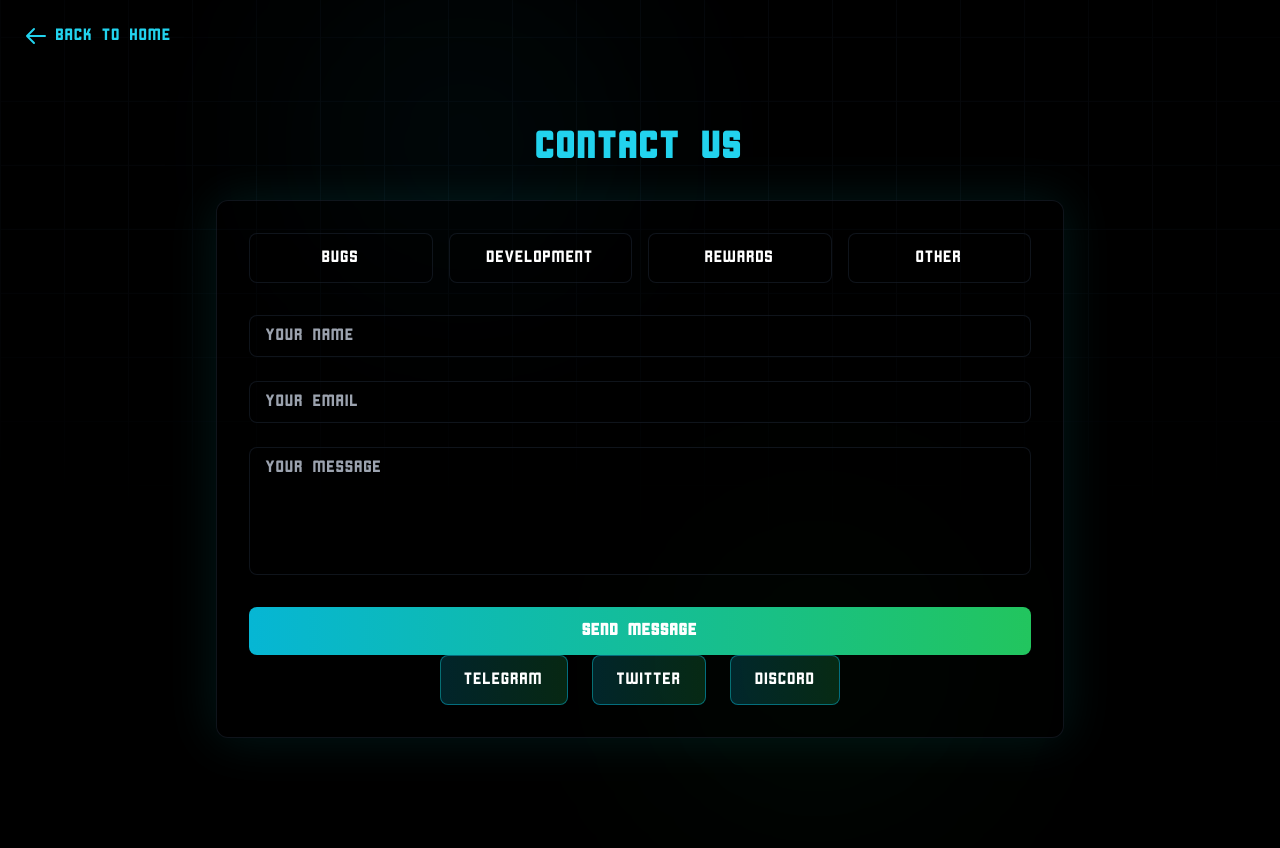
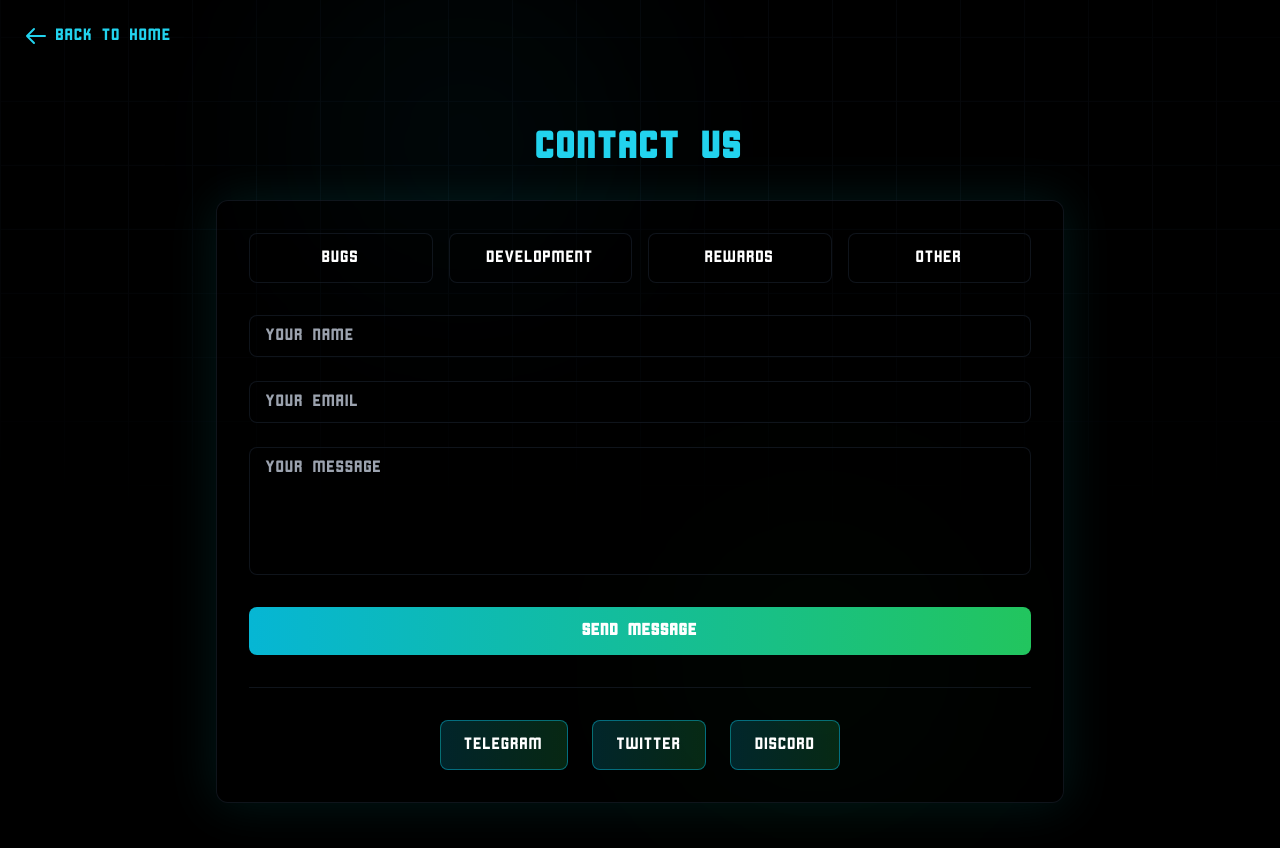
Before and after one commit to OrcaMonsta/orcamonsta1, a Next.js app: page /contact in a window 1280 px wide. Shown: the top 848 px of the page. Before the commit the page ends 800 px from the top, so only its background shows below. Built offline with nearby package versions, Linux system fonts and the light colour scheme.

Commit message:
fixed button spacing

```diff
--- a/app/contact/page.tsx
+++ b/app/contact/page.tsx
@@ -119,7 +119,7 @@ export default function Contact() {
             </div>
 
             {/* Contact Form */}
-            <form onSubmit={handleSubmit} className="space-y-6">
+            <form onSubmit={handleSubmit} className="space-y-6 mb-8">
               <div>
                 <input
                   type="text"
@@ -164,8 +164,8 @@ export default function Contact() {
               </button>
             </form>
 
-            {/* Social Links */}
-            <div className="flex flex-wrap justify-center gap-6">
+            {/* Social Links with added top margin */}
+            <div className="flex flex-wrap justify-center gap-6 mt-8 pt-8 border-t border-gray-800/50">
               <a
                 href="https://t.me/orca_monsta"
                 target="_blank"
```
